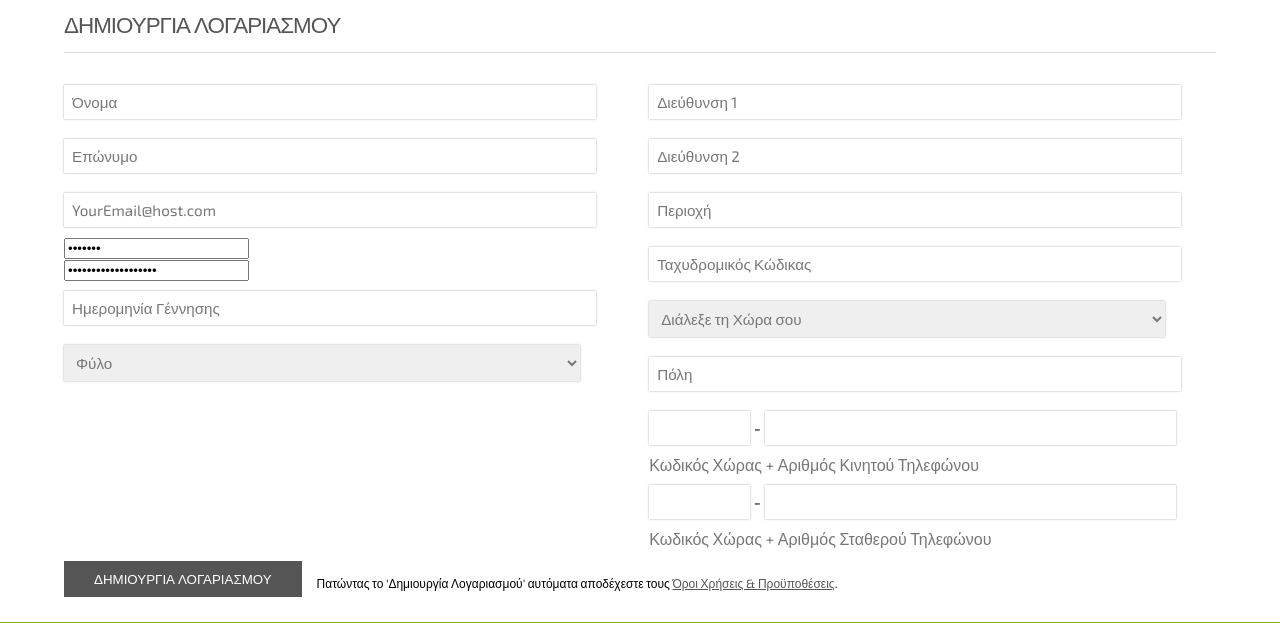
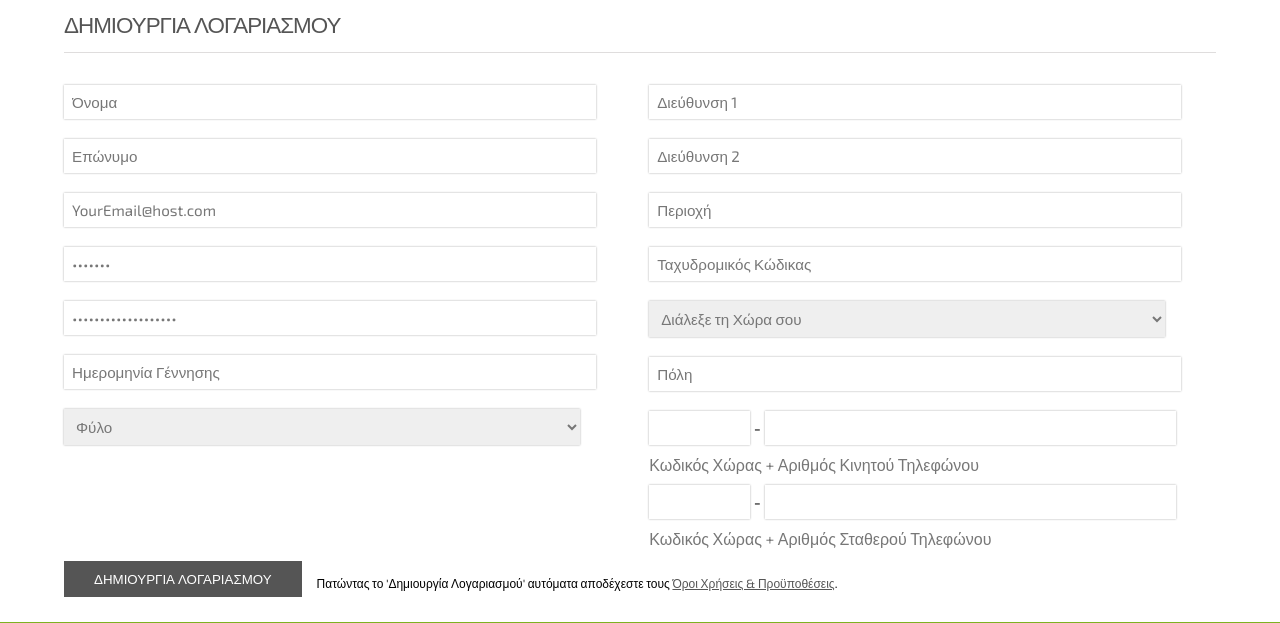
Before and after one commit to gterty01/epl361.winter14.teamC, a PHP site: page /temp1.4/register.html in a window 1280 px wide. Shown: the part 326-949 px from the top of the page. Run offline with PHP 8.4, Linux system fonts and the light colour scheme.

Commit message:
style.css

```diff
--- a/temp1.4/css/style.css
+++ b/temp1.4/css/style.css
@@ -1152,6 +1152,35 @@ table {
 	width: 69.8%;
 
 }
+
+.register_account form input[type=password], .register_account form select {
+	font-size:0.95em;
+	color:#777;
+	padding: 8px;
+	outline: none;
+	margin:10px 0;
+	width:91%;
+	font-family: 'Exo 2', sans-serif;
+	border:none;
+	box-shadow:0 0 2px #aaa;
+	-webkit-box-shadow:0 0 2px #aaa;
+	-moz-box-shadow:0 0 2px #aaa;
+	-o-box-shadow:0 0 2px #aaa;
+}
+.register_account form input[type=password]:hover, .register_account form select:hover {
+	box-shadow:0 0 4px #aaa;
+	-webkit-box-shadow:0 0 4px #aaa;
+	-moz-box-shadow:0 0 4px #aaa;
+	-o-box-shadow:0 0 4px #aaa;
+}
+.register_account form input[type=password].code {
+	width: 15%;
+}
+.register_account form input[type=password].number {
+	width: 69.8%;
+}
+
+
 p.terms a, p.note a {
 	text-decoration: underline;
 	color:#555;
```
